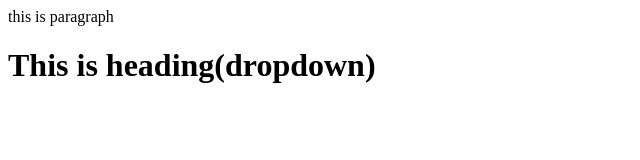
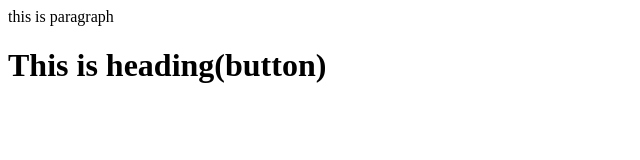
Before and after one commit to Purnachandra890/newRepo, a plain HTML site: page index.html in a window 1280 px wide. Shown: the whole page, without its empty margins (0-640 px from the left). Drawn offline with Linux system fonts and the light colour scheme.

```diff
--- a/index.html
+++ b/index.html
@@ -1,2 +1,2 @@
 <p>this is paragraph</p>
-<h1>This  is heading(dropdown)</h1>
+<h1>This  is heading(button)</h1>
```
